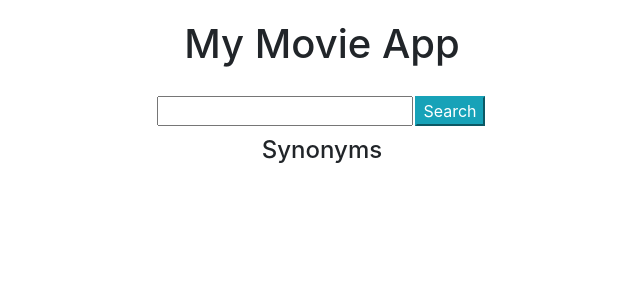
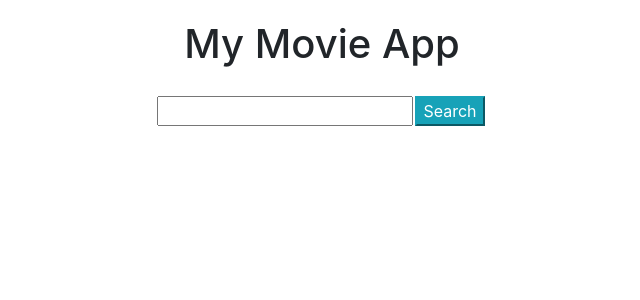
Before and after one commit to Maymoonah/movies, a React (Create React App) app: page / in a window 1280 px wide. Shown: the top 300 px of the page, without its empty margins (318-958 px from the left). Built offline with nearby package versions, Linux system fonts and the light colour scheme.

Commit message:
import bootstrap tags

```diff
--- a/src/components/movie.js
+++ b/src/components/movie.js
@@ -1,25 +1,30 @@
 import React from 'react';
+import Row from 'react-bootstrap/Row';
+import Col from 'react-bootstrap/Col';
+import Container from 'react-bootstrap/Container';
+
 
 const Movie = (props) => {
 	return (
-		<div className="container">
-			<h4 className="text-center synonyms">Synonyms</h4>
+		<Container>
+			<Row>
 				{
 					//poster, title, type, year, imdbID
 
 					//map through synonyms array and append items to li
 					props.movieData.map((item)=> {
 							return (
-							<div className="movieList row">
+								<Col md={3} key={item.ImdbID} className="movieList">
 									<div className="col-md-4">
-									<li key={item.ImdbID} className="list-item col-md-4">{item.Title}</li>
+										<h2 className="list-item col-md-4">{item.Title}</h2>
 										<img src={item.Poster} alt={item.Title}/>
 									</div>
-							</div>
+								</Col>
 							)
 					})
 				}
-		</div>
+			</Row>
+		</Container>
 	);
 }
 
```
Lines whose indentation alone changed are shown as unchanged.
